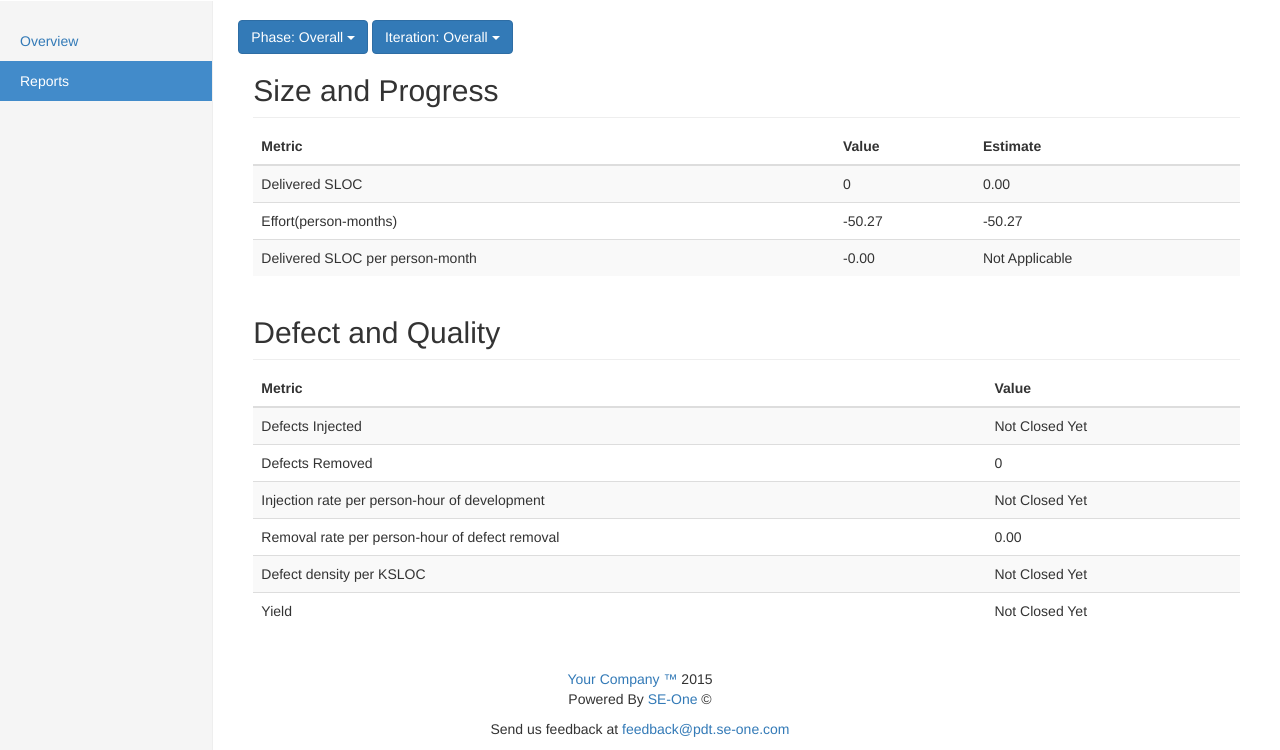
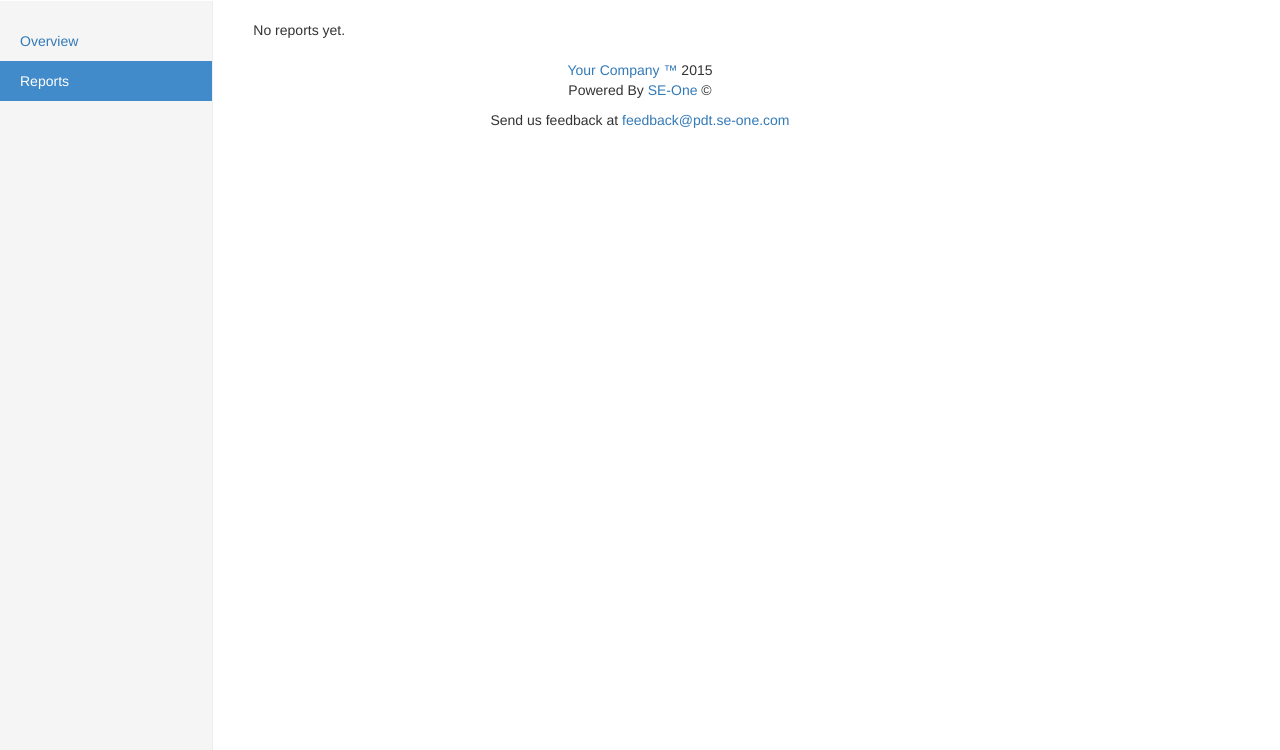
Before and after one commit to raspberryice/project-data-tracker, a Django app: page /developer/project/1/report/ in a window 1280 px wide. Shown: the part 50-800 px from the top of the page. Run offline with Django 3.2, Linux system fonts and the light colour scheme; a user stored in the database is signed in; tables that the repository leaves empty hold one stand-in row (values such as "Sample post"); some libraries are stand-ins or nearby versions.

Commit message:
fixed dev-report.html

```diff
--- a/pdt/templates/dev-report.html
+++ b/pdt/templates/dev-report.html
@@ -11,6 +11,8 @@
 {% endblock sidebar %}
 
 {% block main %}
+  <!-- An Ugly Implementation To Be Improved In Next Iteration -->
+          {% if totphase > 0 %}
           <div class="row">
             <div class="btn-group">
               <button type="button" class="btn btn-primary dropdown-toggle" data-toggle="dropdown">
@@ -31,7 +33,7 @@
                 <li><a href="./?phase={{curphase}}&iteration=Overall">Overall</a></li>
                 {% with ''|center:totitr as range %}
                 {% for _ in range %}
-                    <li><a href="./?phase={{curphase}}&iteration={{ forloop.counter }}">Phase {{ forloop.counter }}</a></li>
+                    <li><a href="./?phase={{curphase}}&iteration={{ forloop.counter }}">Iteration {{ forloop.counter }}</a></li>
                 {% endfor %}
                 {% endwith %}
 
@@ -106,5 +108,8 @@
               </tbody>
             </table>
           </div>
+          {% else %}
+            No reports yet.
+          {% endif %}
           <!--table-->
 {% endblock main %}
```
